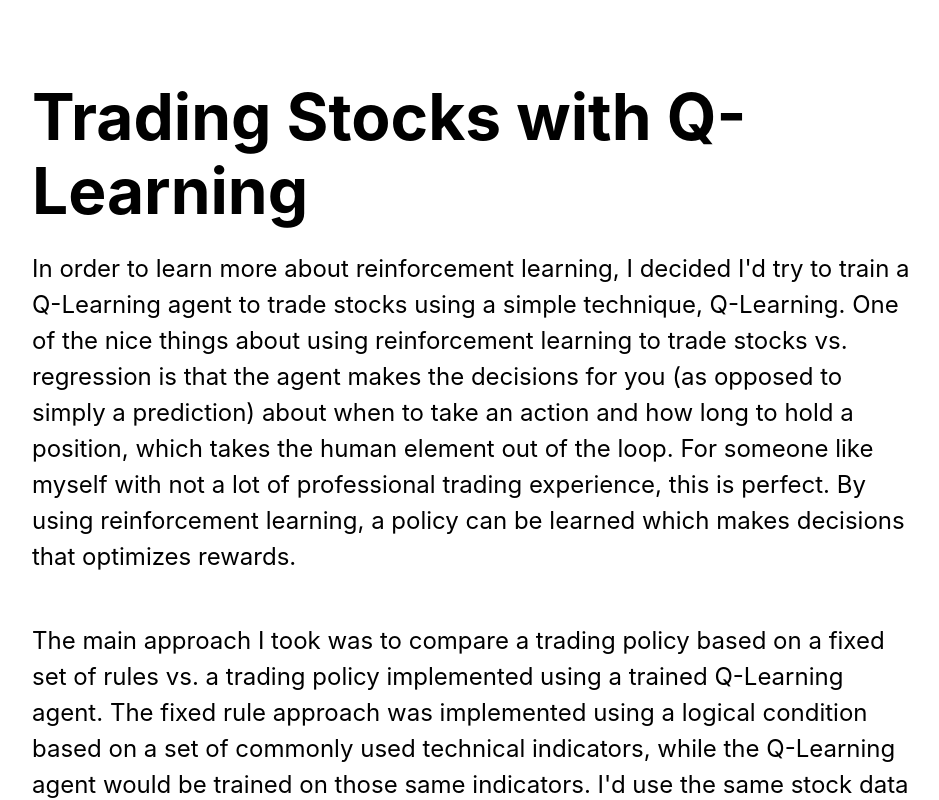
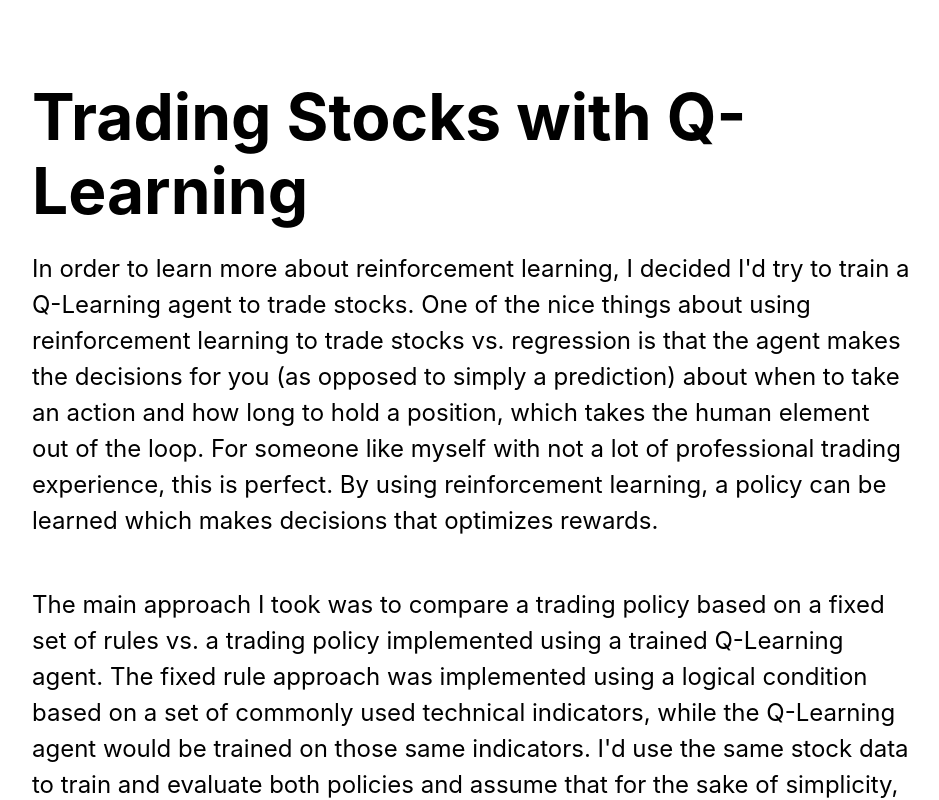
Before and after one commit to alexarsenault/portfolio, a Next.js app: page /q-learning in a window 1280 px wide. Shown: the top 800 px of the page, without its empty margins (168-1107 px from the left). Built offline with nearby package versions, Linux system fonts and the light colour scheme.

Commit message:
Changed wording on q learning page/

```diff
--- a/pages/q-learning.js
+++ b/pages/q-learning.js
@@ -16,7 +16,7 @@ export default function Home() {
 
         <p className={styles.description}>
           In order to learn more about reinforcement learning, I decided I'd try to train a Q-Learning
-          agent to trade stocks using a simple technique, Q-Learning.  One of the nice things about using
+          agent to trade stocks.  One of the nice things about using
           reinforcement learning to trade stocks vs. regression is that the agent makes the decisions for
           you (as opposed to simply a prediction) about when to take an action and how long to hold a position,
           which takes the human element out of the loop. For someone like myself with not a lot of professional
```
